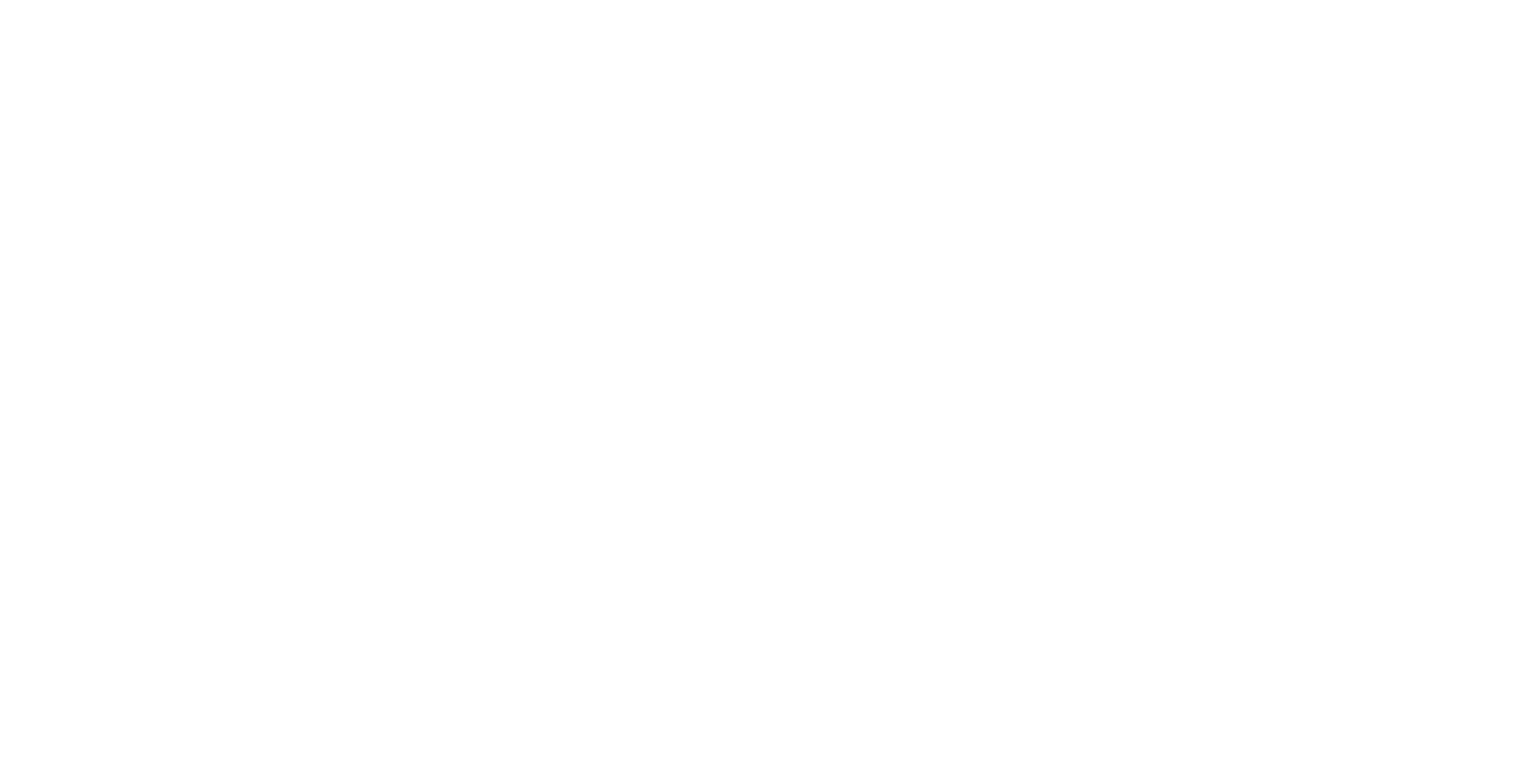
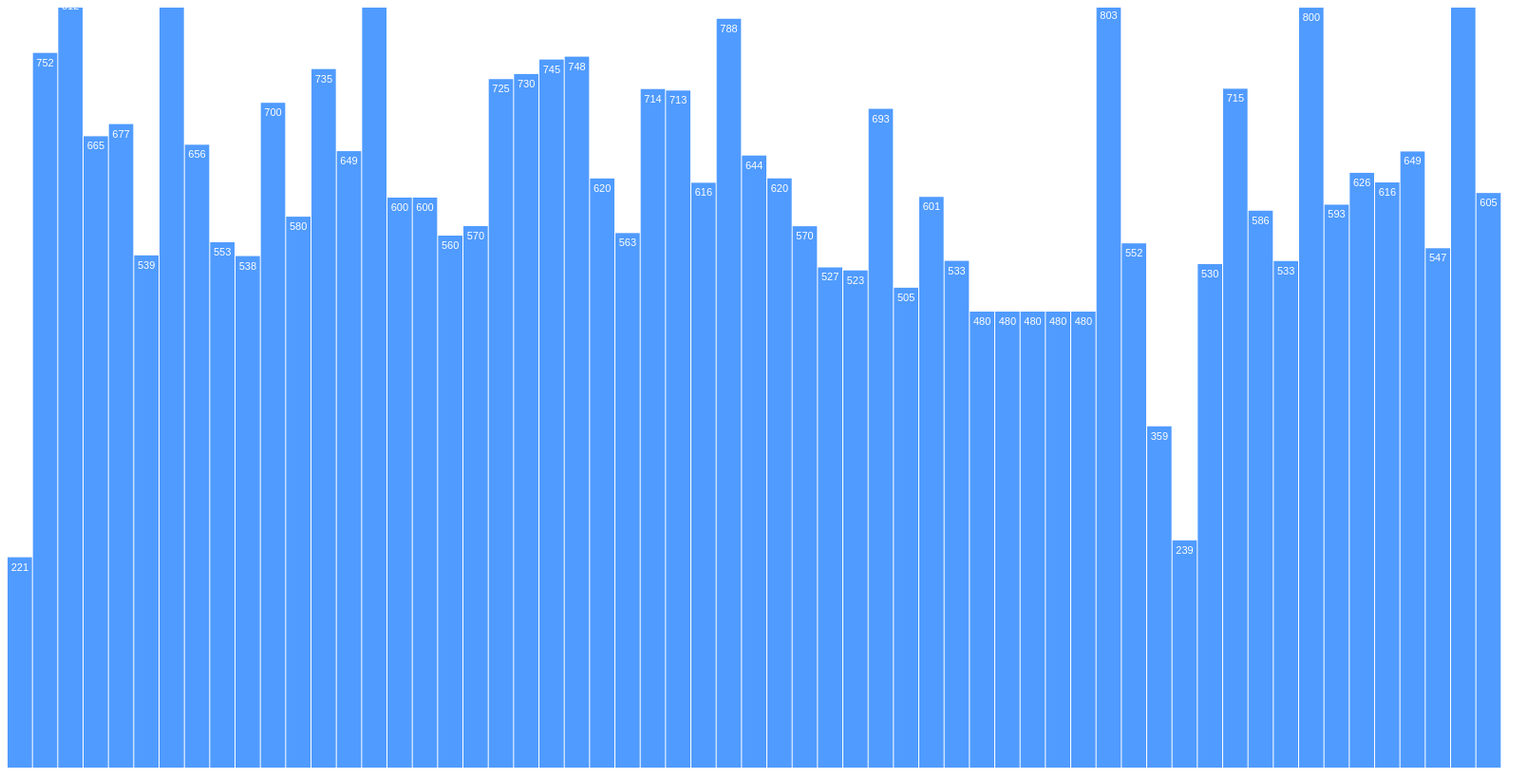
Before and after one commit to melodylu/melodylu.github.io, a plain HTML site: page project_2.html in a window 1280 px wide. Shown: the whole page at 95% size, 1608 px wide, since content can reach past the window. Drawn offline with nearby package versions, Linux system fonts and the light colour scheme.

Commit message:
better colors

```diff
--- a/project_2.html
+++ b/project_2.html
@@ -12,18 +12,18 @@
 		<script type="text/javascript">
 
 			//Width and height
-			var w = 500;
-			var h = 100;
+			var w = 1600;
+			var h = 800;
 			var barPadding = 1;
 			var dataset = [];
 			d3.csv("food.csv", function(error, data) {
         		if (error) {  //If error is not null, something went wrong.
           		console.log(error);  //Log the error.
           		} else {      //If no error, the file loaded correctly. Yay!
-		          console.log(data);   //Log the data.
+		          //console.log(data);   //Log the data.
       			//Include other code to execute after successful file load here
-      			dataset = data;}
-  				});
+      			dataset = data;
+
 
 
 			//Create SVG element
@@ -31,23 +31,21 @@
 						.append("svg")
 						.attr("width", w)
 						.attr("height", h);
-
 			svg.selectAll("rect")
 			   .data(dataset)
 			   .enter()
 			   .append("rect")
 			   .attr({
-			   		x: function(d, i) {
+			   		"x": function(d, i) {
 			   		return i * (w / dataset.length)},
-			   		y: function(d) {
+			   		"y": function(d) {
 			   		return h - (d["Food Calories"]*.3)},
-			   		width: w / dataset.length - barPadding,
-			   		height: function(d) {
-			   		return (d["Food Calories"]*.3)},
-			   		"fill": "black"
-			   		//fill: function((d["Food Calories"]),i){
-			   		//return "rgba("+(d["Food Calories"])*10+","+128+","+128+", 1)"}
-
+			   		"width": w / dataset.length - barPadding,
+			   		"height": function(d) {
+			   		return (d["Food Calories"]*.3) },
+			   		"fill": function(d,i){
+			   			return "rgba("+80+","+155+","+255+", 1)"}
+			   			//(255*(d["Food Calories"])/1000)
 			   });
 
 			svg.selectAll("text")
@@ -55,10 +53,10 @@
 			   .enter()
 			   .append("text")
 			   .text(function(d){
-			   		return d;
+			   		return Number(d["Food Calories"]*.3).toFixed(0);
 			   })
 			   .attr({
-			   	x: function(d, i) {
+			   	"x": function(d, i) {
         			return i * (w / dataset.length)+(w/dataset.length - barPadding)/2;},
 				"y": function(d) {
         			return h - ((d["Food Calories"]*.3)) + 14;},
@@ -68,6 +66,10 @@
         		"text-anchor": "middle"
         		});
 
+
+      			}
+  				});
+
 		</script>
 	</body>
 </html>
```
